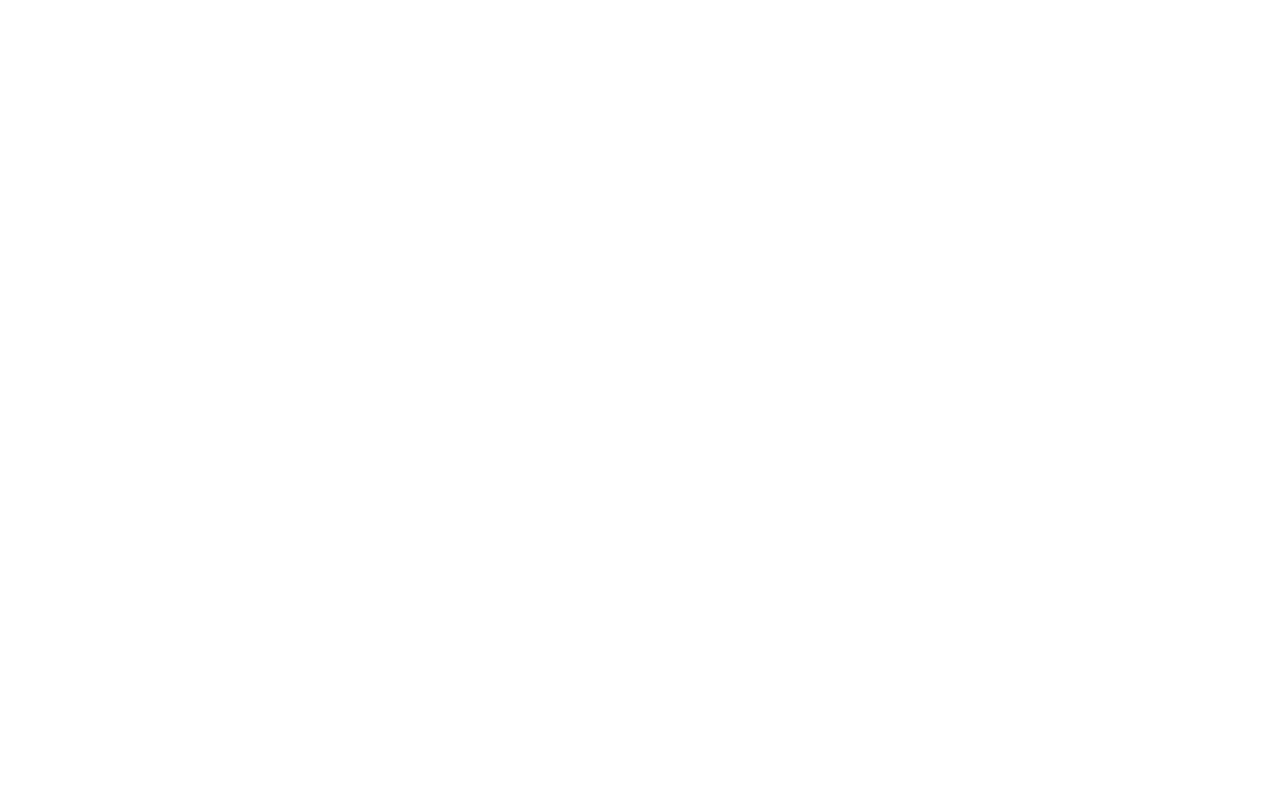
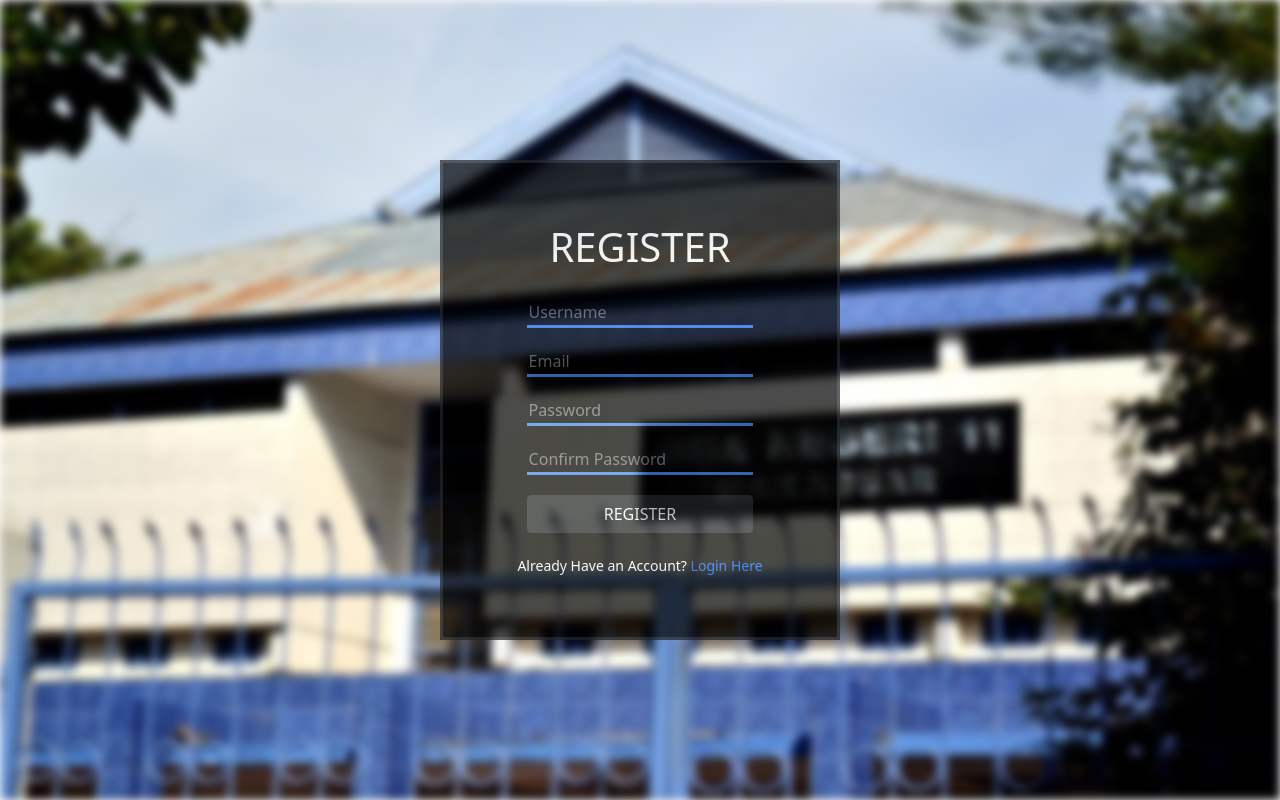
Before and after one commit to zabilsabri/SignIn-SignUp, a PHP site: page /register.html in a window 1280 px wide. Before the commit the page is empty. Run offline with PHP 8.4, Linux system fonts and the light colour scheme.

Commit message:
form complete

```diff
--- a/register.html
+++ b/register.html
@@ -1,12 +1,44 @@
 <!DOCTYPE html>
 <html lang="en">
+
 <head>
     <meta charset="UTF-8">
     <meta http-equiv="X-UA-Compatible" content="IE=edge">
     <meta name="viewport" content="width=device-width, initial-scale=1.0">
-    <title>Document</title>
+    <link href="https://cdn.jsdelivr.net/npm/bootstrap@5.0.1/dist/css/bootstrap.min.css" rel="stylesheet" integrity="sha384-+0n0xVW2eSR5OomGNYDnhzAbDsOXxcvSN1TPprVMTNDbiYZCxYbOOl7+AMvyTG2x" crossorigin="anonymous">
+    <link rel="stylesheet" href="style.css">
+    <title>REGISTER</title>
 </head>
+
 <body>
+    <img src="bg/SMAN 11 MAKASSAR.jpeg" class="bg-image" alt="background blur">
+    <main>
+        <div class="register-container">
+            <div class="heading-container">
+                <h1>REGISTER</h1>
+            </div>
+            <form action="registerBE.php" method="POST">
+                <div class="text-box">
+                    <input type="email" class="form-content" name="username" placeholder="Username">
+                </div>
+                <div class="text-box">
+                    <input type="text" class="form-content" name="Email" placeholder="Email">
+                </div>
+                <div class="text-box">
+                    <input type="password" class="form-content" name="password" placeholder="Password">
+                </div>
+                <div class="text-box">
+                    <input type="password" class="form-content" name="confirm-password" placeholder="Confirm Password">
+                </div>
+                <div class="d-grid gap-1" style="padding-top: 20px;">
+                    <button class="btn btn-dark" type="button">REGISTER</button>
+                </div>
+            </form>
+            <div class="footer-container">
+                <small>Already Have an Account? <a href="login.html">Login Here</a></small>
+            </div>
+        </div>
+    </main>
+</body>
 
-</body>
 </html>
--- a/style.css
+++ b/style.css
@@ -1,18 +1,35 @@
 main{
     min-height: 100vh;
-    background: linear-gradient(to right top, #000000, #5c5c5c);
     display: flex;
     align-items: center;
     justify-content: center;
     padding-left: 20px;
     padding-right: 20px;
 }
+.bg-image{
+    left: 0px;
+    top: 0px;
+    filter: blur(5px);
+    width: 100%;
+    height: 100%;
+    z-index: -1;
+    position: absolute;
+    background-size: cover;
+}
 .container{
+    background: black;
+    opacity: 0.7;
     border: solid;
-    width: 60vh;
-    height: 60vh;
+    width: 50vh;
+    height: 50vh;
     display: flex;
+    flex-direction: column;
     align-items: center;
+    justify-content: center;
+}
+form{
+    display: flex;
+    flex-direction: column;
     justify-content: space-evenly;
 }
 .form-content{
@@ -20,8 +37,45 @@ main{
     outline: none;
     background: none;
     color: white;
+    width: 6cm;
 }
 .text-box{
-    border-bottom: green solid;
+    border-bottom: #4287f5 solid;
     padding-top: 20px;
 }
+.containerFooter{
+    color: white;
+}
+.heading-container{
+    color: white;
+}
+.forget-password{
+    text-align: right;
+    text-decoration: none;
+    color: white;
+    padding-bottom: 10px;
+}
+.footer-container{
+    padding-top: 20px;
+    color: white;
+}
+a{
+    text-decoration: none;
+}
+.register-container{
+    background: black;
+    opacity: 0.7;
+    border: solid;
+    width: 50vh;
+    height: 60vh;
+    display: flex;
+    flex-direction: column;
+    align-items: center;
+    justify-content: center;
+}
+.button-register{
+    padding-top: 20px;
+    display: flex;
+    align-items: center;
+    justify-content: center;
+}
```
Also changed, not shown: login.html (+12 -5 lines), bg/SMAN 11 MAKASSAR.jpeg (added).
